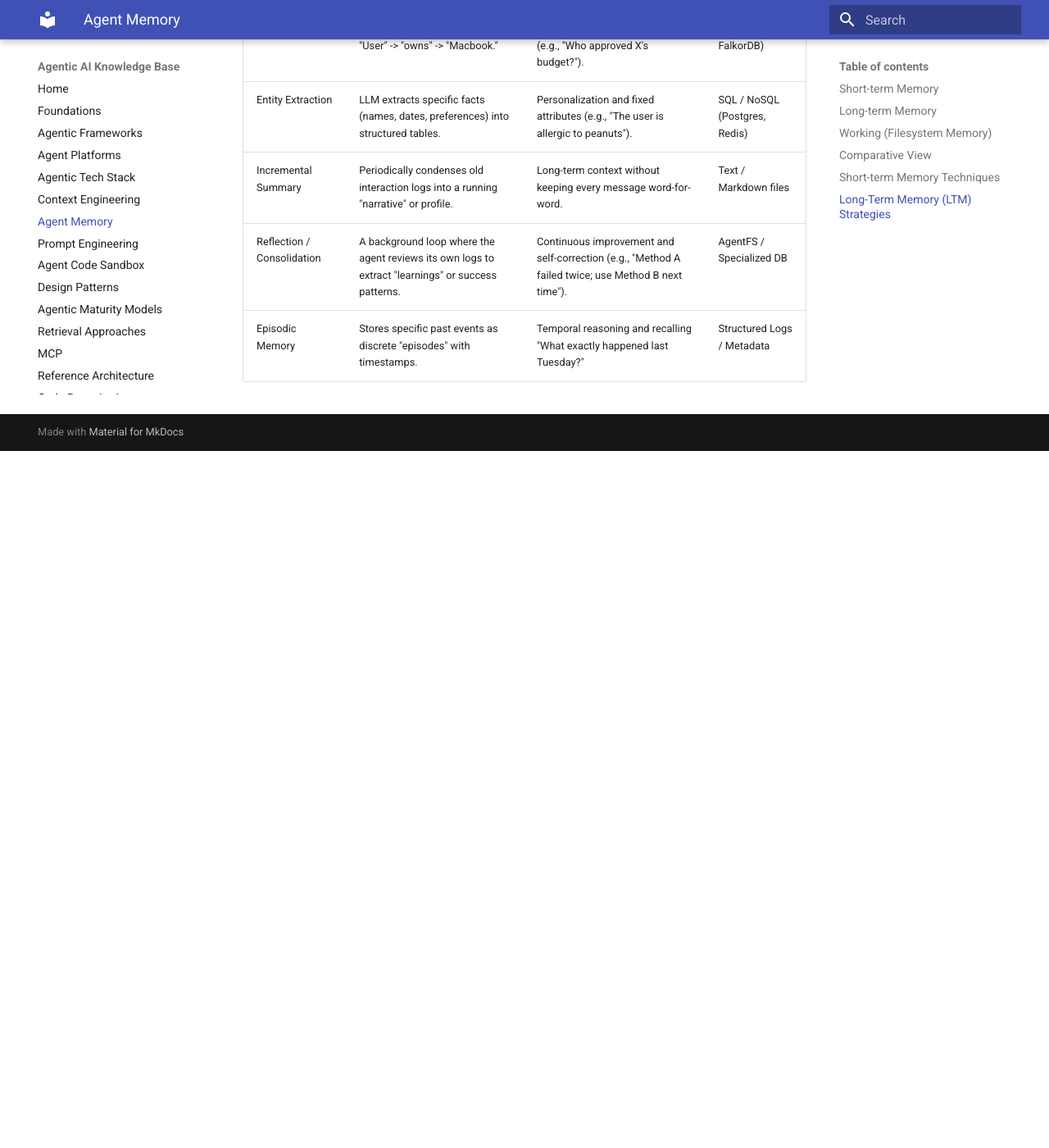
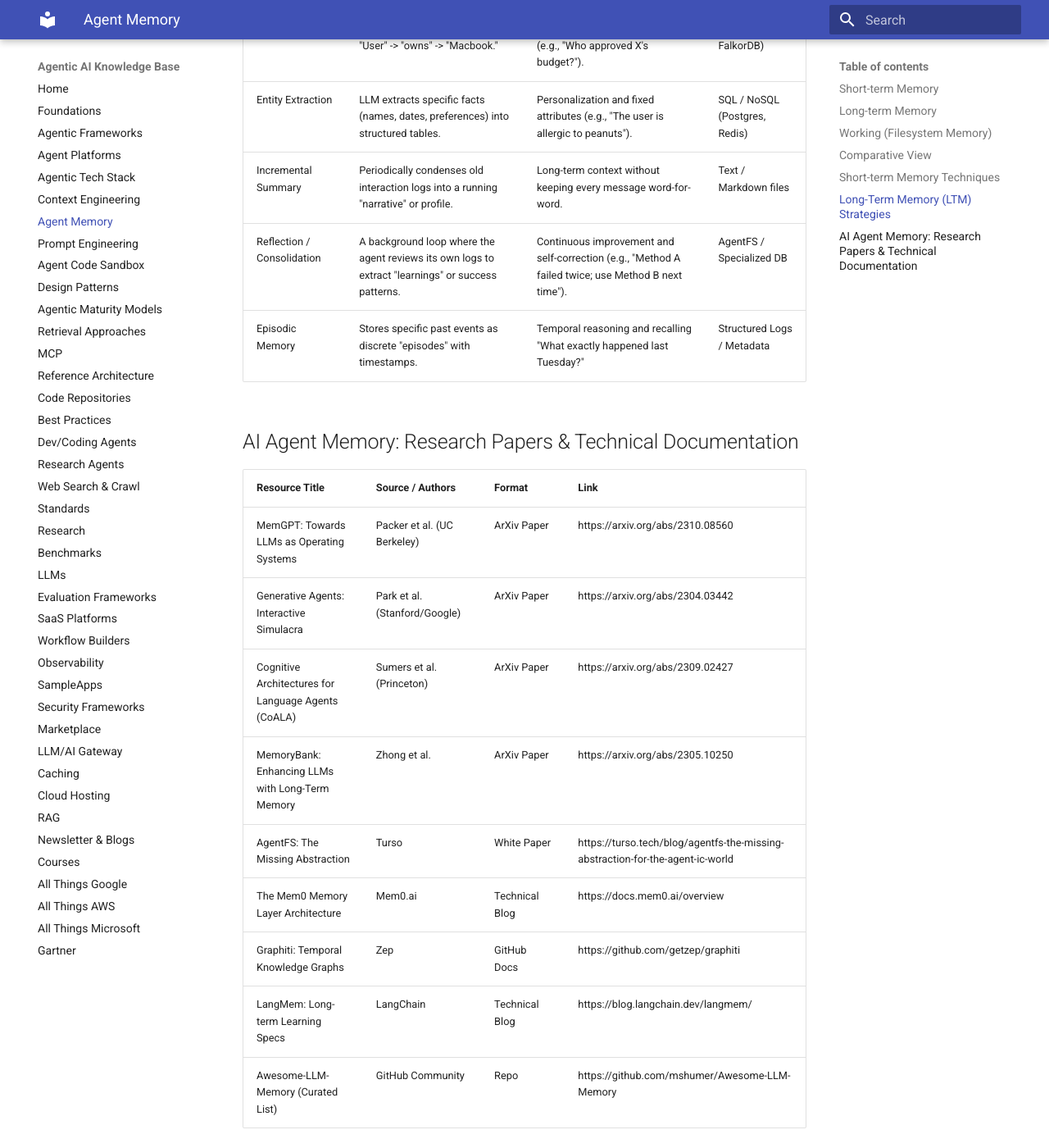
Before and after one commit to ankurkumarz/agentic-ai-knowledge-base, an MkDocs documentation site: the page built from docs/AgentMemory/README.md, in a window 1280 px wide and 1400 px high, scrolled down 2819 px. Shown: the whole window at 82% size. Built offline with MkDocs 1.6.1 and Material for MkDocs 9.7.7, drawn with Linux system fonts in a browser that asks for light colours; before the commit the page ends 3369 px from its top, so only the background shows below that.

Commit message:
Update README.md

```diff
--- a/docs/AgentMemory/README.md
+++ b/docs/AgentMemory/README.md
@@ -53,3 +53,17 @@
 | Incremental Summary | Periodically condenses old interaction logs into a running "narrative" or profile. | Long-term context without keeping every message word-for-word. | Text / Markdown files |
 | Reflection / Consolidation | A background loop where the agent reviews its own logs to extract "learnings" or success patterns. | Continuous improvement and self-correction (e.g., "Method A failed twice; use Method B next time"). | AgentFS / Specialized DB |
 | Episodic Memory | Stores specific past events as discrete "episodes" with timestamps. | Temporal reasoning and recalling "What exactly happened last Tuesday?" | Structured Logs / Metadata |
+
+## AI Agent Memory: Research Papers & Technical Documentation
+
+| Resource Title | Source / Authors | Format | Link |
+|---|---|---|---|
+| MemGPT: Towards LLMs as Operating Systems | Packer et al. (UC Berkeley) | ArXiv Paper | https://arxiv.org/abs/2310.08560 |
+| Generative Agents: Interactive Simulacra | Park et al. (Stanford/Google) | ArXiv Paper | https://arxiv.org/abs/2304.03442 |
+| Cognitive Architectures for Language Agents (CoALA) | Sumers et al. (Princeton) | ArXiv Paper | https://arxiv.org/abs/2309.02427 |
+| MemoryBank: Enhancing LLMs with Long-Term Memory | Zhong et al. | ArXiv Paper | https://arxiv.org/abs/2305.10250 |
+| AgentFS: The Missing Abstraction | Turso | White Paper | https://turso.tech/blog/agentfs-the-missing-abstraction-for-the-agent-ic-world |
+| The Mem0 Memory Layer Architecture | Mem0.ai | Technical Blog | https://docs.mem0.ai/overview |
+| Graphiti: Temporal Knowledge Graphs | Zep | GitHub Docs | https://github.com/getzep/graphiti |
+| LangMem: Long-term Learning Specs | LangChain | Technical Blog | https://blog.langchain.dev/langmem/ |
+| Awesome-LLM-Memory (Curated List) | GitHub Community | Repo | https://github.com/mshumer/Awesome-LLM-Memory |
```
